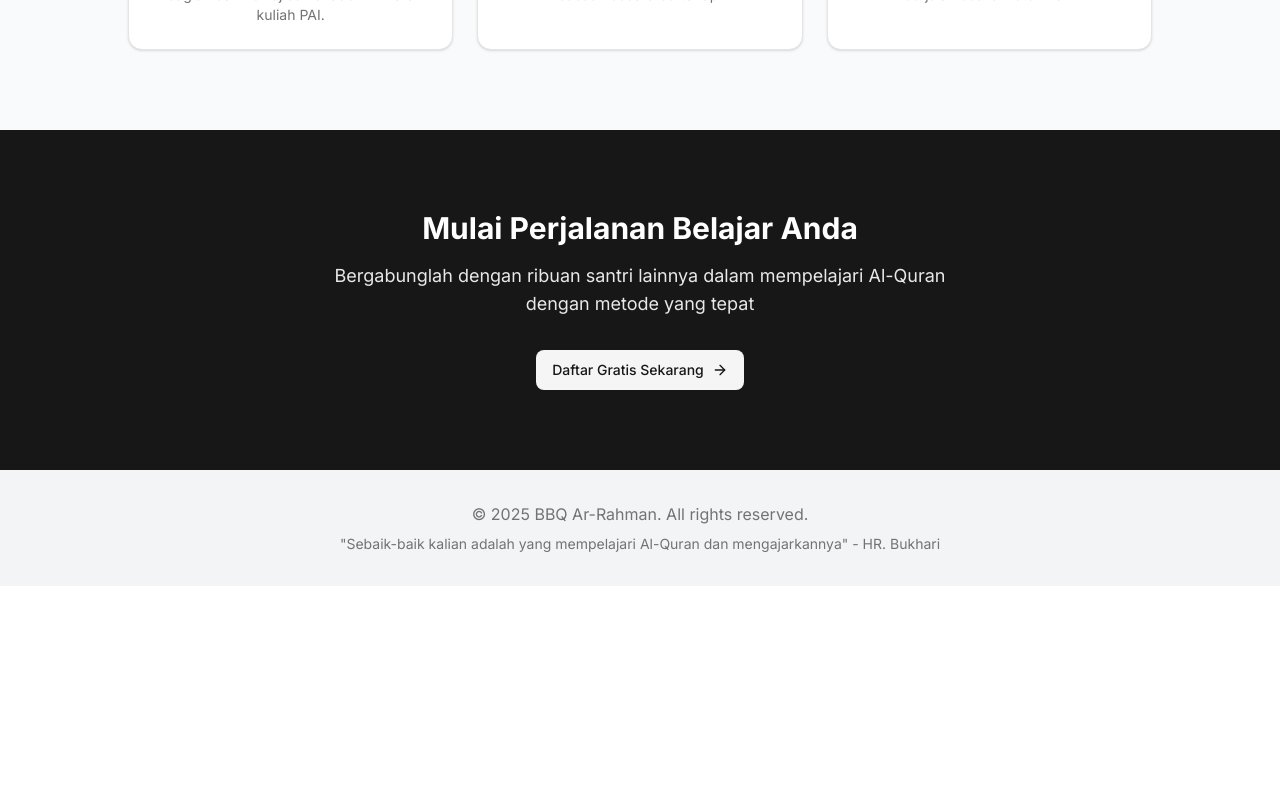
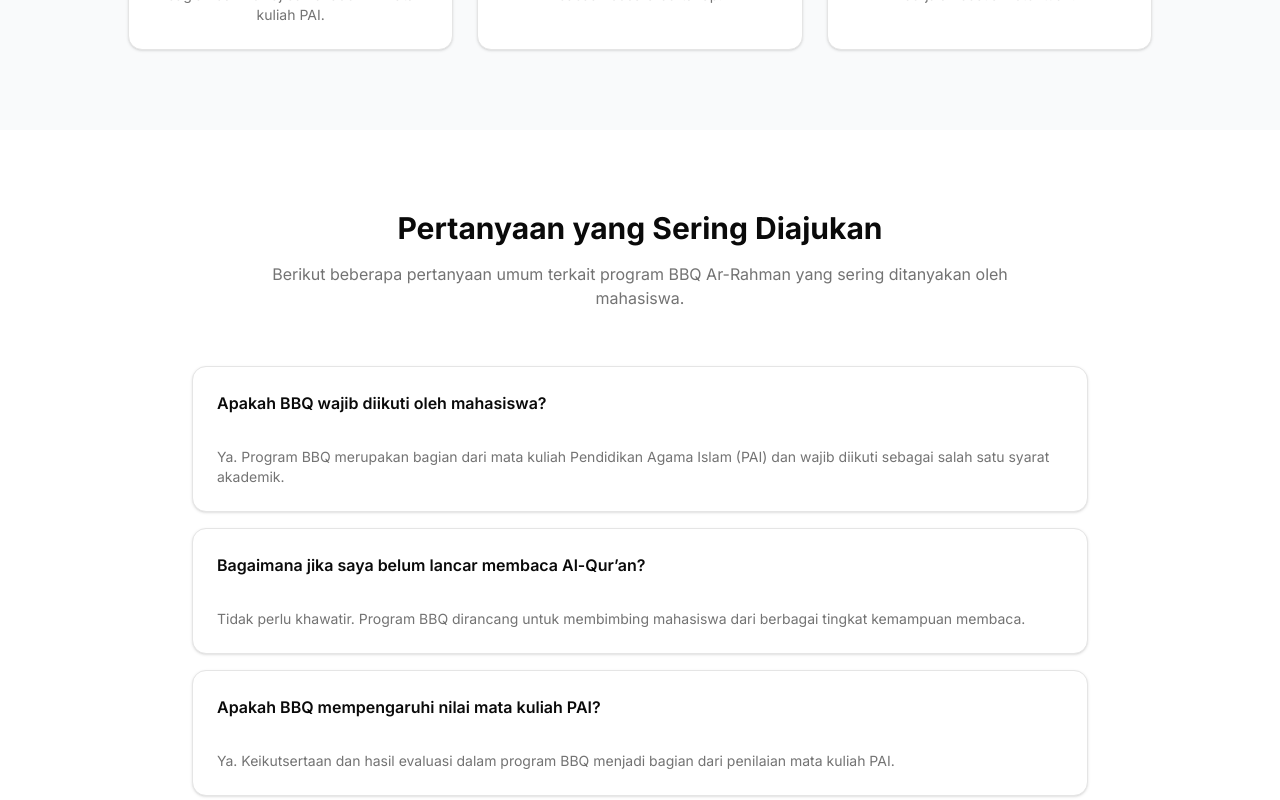
Before and after one commit to Atri-awg/BBQ-ARRRAHMAN, a Next.js app in the folder web/: page / in a window 1280 px wide. Shown: the part 3220-4020 px from the top of the page. Before the commit the page ends 3806 px from the top, so only its background shows below. Built offline with nearby package versions, Linux system fonts and the light colour scheme.

Commit message:
penambahan section Pertanyaan yang sering diajukan

```diff
--- a/web/src/app/page.tsx
+++ b/web/src/app/page.tsx
@@ -410,6 +410,60 @@ export default function LandingPage() {
   </div>
 </section>
 
+{/* FAQ Section */}
+<section className="py-20">
+  <div className="container mx-auto px-4">
+    <div className="text-center mb-14">
+      <h2 className="text-3xl font-bold mb-4">
+        Pertanyaan yang Sering Diajukan
+      </h2>
+      <p className="text-muted-foreground max-w-3xl mx-auto">
+        Berikut beberapa pertanyaan umum terkait program BBQ Ar-Rahman
+        yang sering ditanyakan oleh mahasiswa.
+      </p>
+    </div>
+
+    <div className="max-w-4xl mx-auto space-y-4">
+      {[
+        {
+          q: "Apakah BBQ wajib diikuti oleh mahasiswa?",
+          a: "Ya. Program BBQ merupakan bagian dari mata kuliah Pendidikan Agama Islam (PAI) dan wajib diikuti sebagai salah satu syarat akademik.",
+        },
+        {
+          q: "Bagaimana jika saya belum lancar membaca Al-Qur’an?",
+          a: "Tidak perlu khawatir. Program BBQ dirancang untuk membimbing mahasiswa dari berbagai tingkat kemampuan membaca.",
+        },
+        {
+          q: "Apakah BBQ mempengaruhi nilai mata kuliah PAI?",
+          a: "Ya. Keikutsertaan dan hasil evaluasi dalam program BBQ menjadi bagian dari penilaian mata kuliah PAI.",
+        },
+        {
+          q: "Berapa lama program BBQ dilaksanakan?",
+          a: "Durasi program BBQ menyesuaikan dengan ketentuan mata kuliah PAI dan jadwal yang telah ditetapkan oleh pengelola.",
+        },
+        {
+          q: "Siapa yang membimbing selama program BBQ?",
+          a: "Mahasiswa akan dibimbing oleh pengajar yang telah dibekali kompetensi dalam bimbingan baca Al-Qur’an.",
+        },
+      ].map((item, index) => (
+        <Card key={index}>
+          <CardHeader>
+            <CardTitle className="text-base">
+              {item.q}
+            </CardTitle>
+          </CardHeader>
+          <CardContent>
+            <p className="text-sm text-muted-foreground">
+              {item.a}
+            </p>
+          </CardContent>
+        </Card>
+      ))}
+    </div>
+  </div>
+</section>
+
+
 
 
 
```
